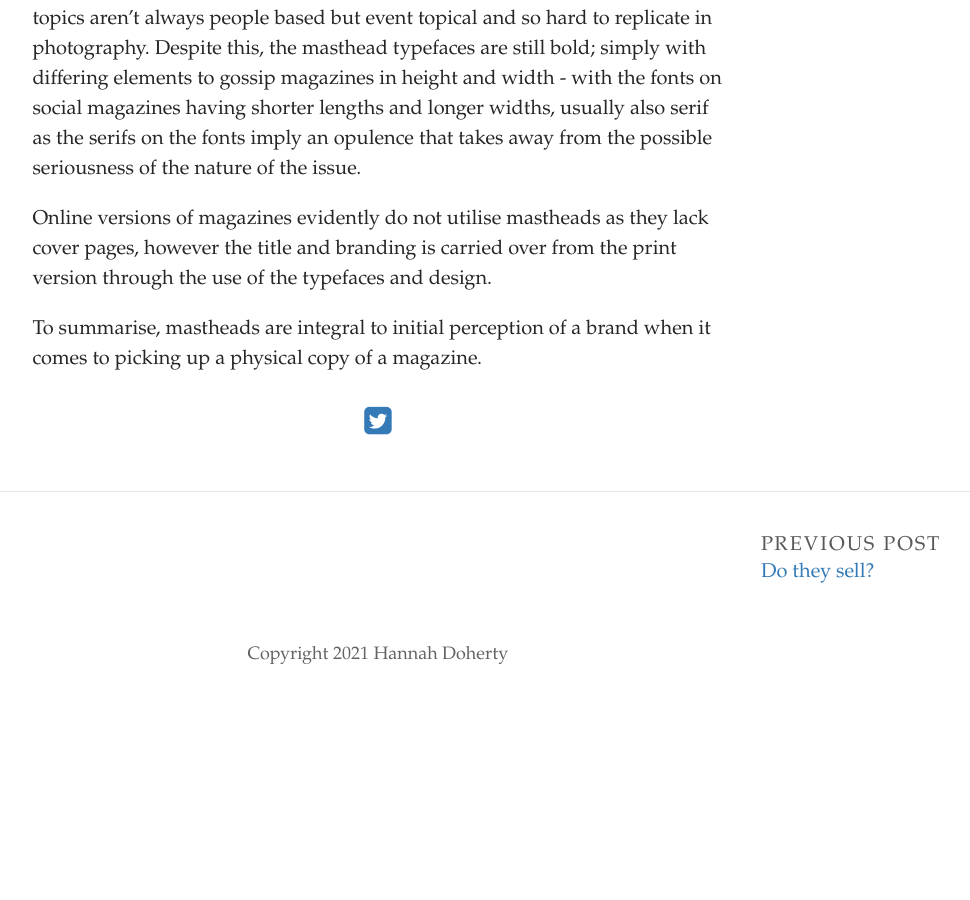
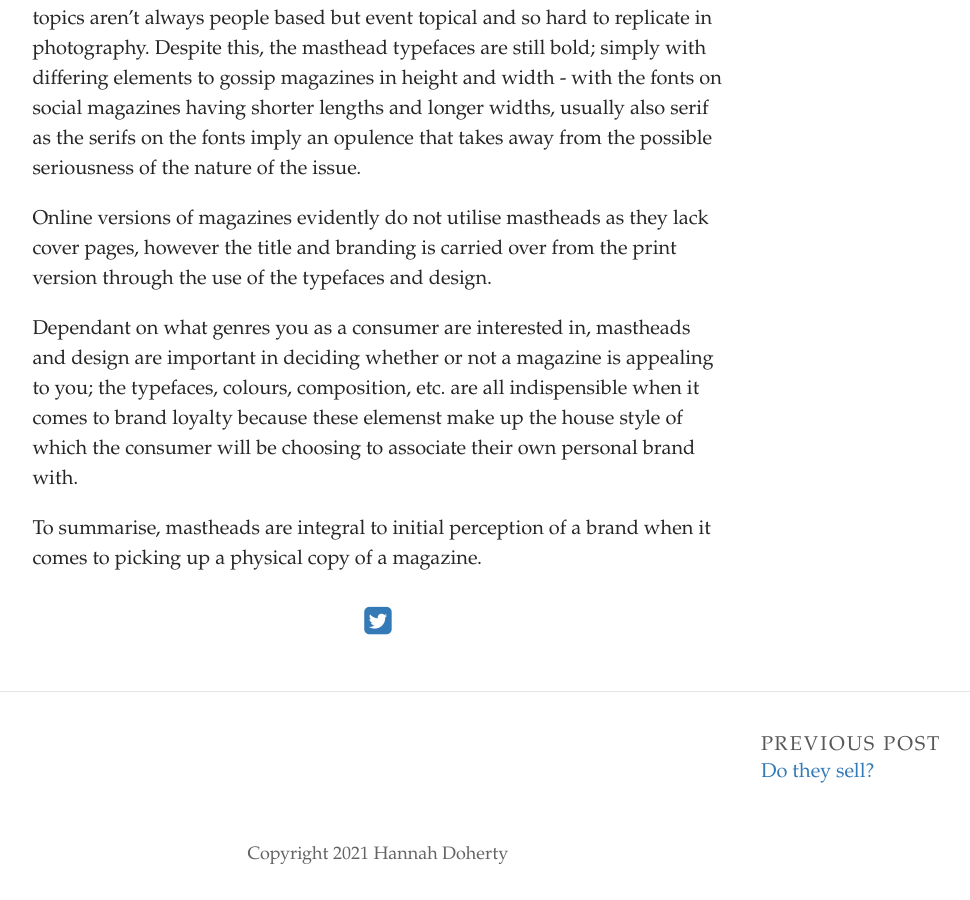
Before and after one commit to 19061287han/typoblog, a Jekyll site: the page built from _posts/2021-10-11-mastheads-of-the-magazine-sphere.md, in a window 1280 px wide and 900 px high, scrolled down 1461 px. Shown: the whole window, without its empty margins (262-1232 px from the left). Built offline with Jekyll 4.4.1, drawn with Linux system fonts in a browser that asks for light colours; some web fonts are replaced; before the commit the page ends 2161 px from its top, so only the background shows below that.

Commit message:
Update Post “2021-10-11-mastheads-of-the-magazine-sphere”

```diff
--- a/_posts/2021-10-11-mastheads-of-the-magazine-sphere.md
+++ b/_posts/2021-10-11-mastheads-of-the-magazine-sphere.md
@@ -16,4 +16,6 @@ Mastheads for other genres of magazine like political or contemporary issues, su
 
 Online versions of magazines evidently do not utilise mastheads as they lack cover pages, however the title and branding is carried over from the print version through the use of the typefaces and design.
 
+Dependant on what genres you as a consumer are interested in, mastheads and design are important in deciding whether or not a magazine is appealing to you; the typefaces, colours, composition, etc. are all indispensible when it comes to brand loyalty because these elemenst make up the house style of which the consumer will be choosing to associate their own personal brand with.
+
 To summarise, mastheads are integral to initial perception of a brand when it comes to picking up a physical copy of a magazine.
```
